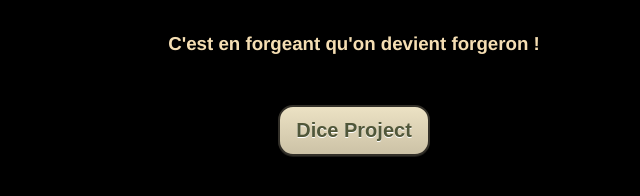
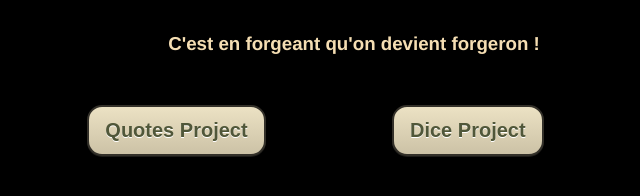
Before and after one commit to vincentjammes/hephaistos, a plain HTML site: page index.html in a window 1280 px wide. Shown: the part 460-656 px from the top of the page, without its empty margins (286-926 px from the left). Drawn offline with nearby package versions, Linux system fonts and the light colour scheme.

Commit message:
Hephaïstos | Bouton Quotes Project

```diff
--- a/index.html
+++ b/index.html
@@ -9,6 +9,7 @@
         <p><img src="http://www.yoga-intervision.com/px/hephaistos.jpg" /></p>
         <h3>C'est en forgeant qu'on devient forgeron !</h3>
         <p><a href="http://vincentjammes.github.io/hephaistos/dice/" id="button_1" class="myButton">Dice Project</a></p>
+        <p><a href="http://vincentjammes.github.io/hephaistos/quotes/" id="button_2" class="myButton">Quotes Project</a></p>
         <script src="//code.jquery.com/jquery-1.11.3.min.js"></script>
 
         <script type="text/javascript" src="main.js"></script>
--- a/main.css
+++ b/main.css
@@ -18,6 +18,10 @@ p {
 
 p a {
 	display: inline-block;
+	float: right;
+	position: relative;
+	right: 25%;
+    margin-right: 10%;
 }
 
 .myButton {
--- a/quotes/assets/main.css
+++ b/quotes/assets/main.css
@@ -78,7 +78,6 @@ h2 {
 .panel {
 	background: #aed7e8;
     background-size:90% 90%;
-
 	display:none;
     font-family:garamond,serif;
 }
```
Also changed, not shown: quotes/index.html (+1 -0 lines).
